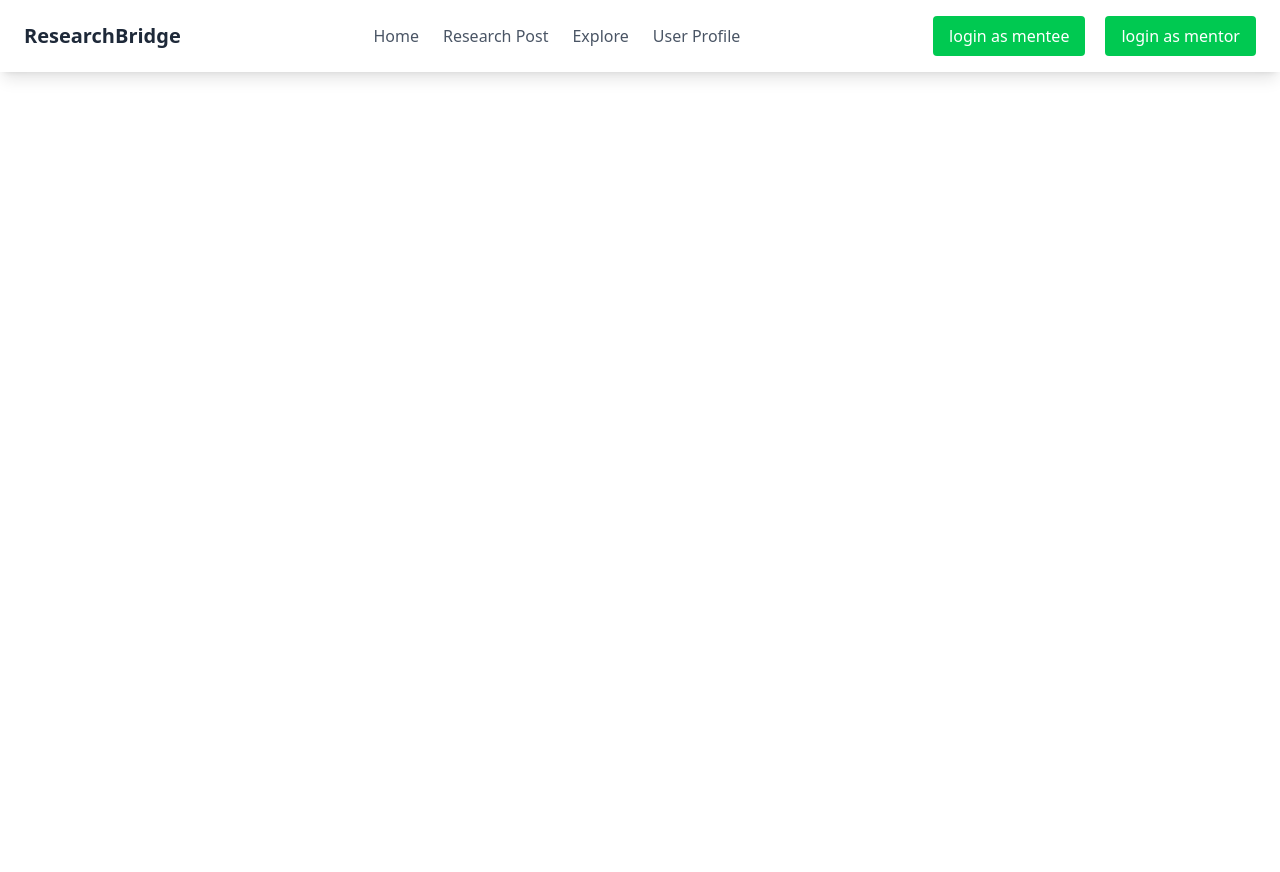
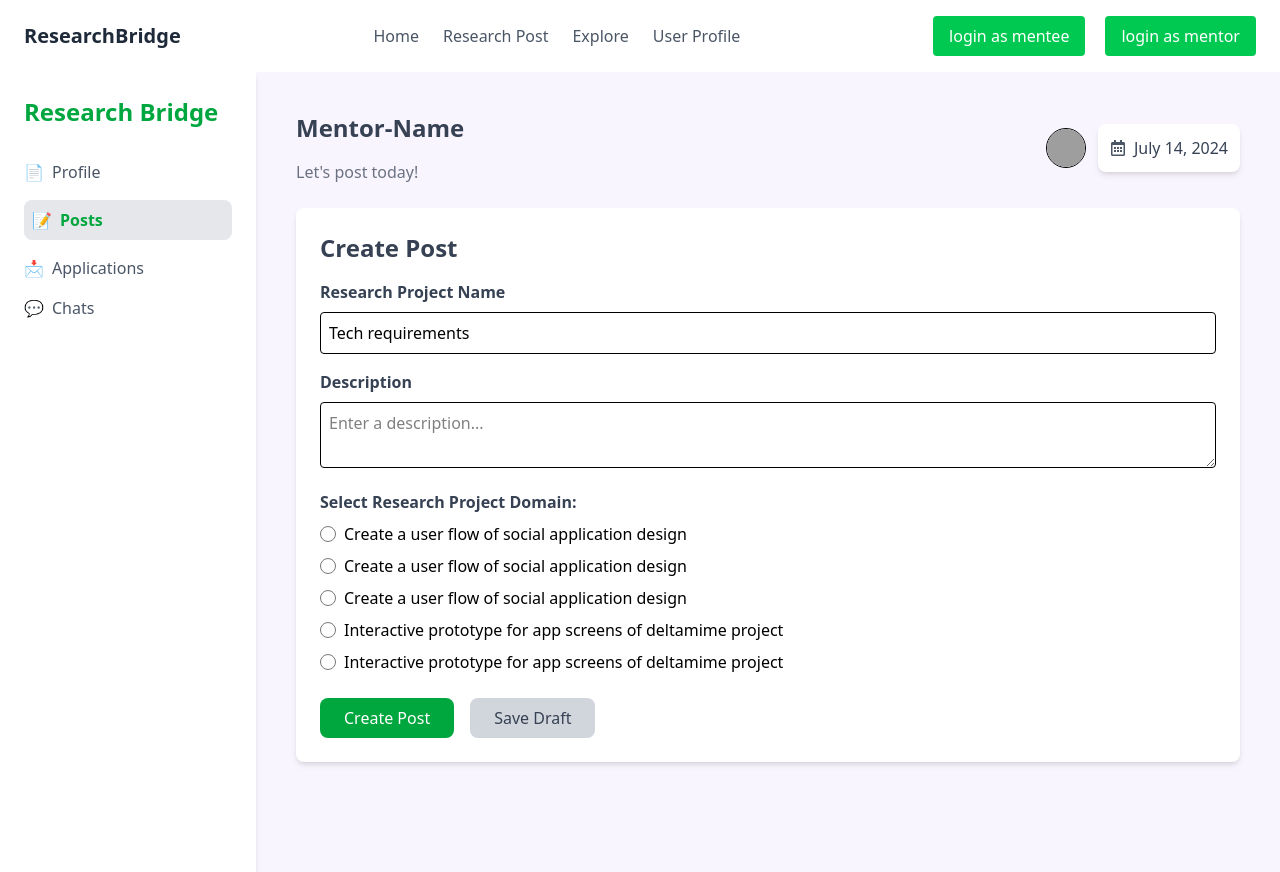
Before and after one commit to SoumyaU25/ResearchBridge, a React (Vite) app in the folder frontend/: page /create-post in a window 1280 px wide. Before the commit the page ends 800 px from the top, so only its background shows below. Built offline with nearby package versions, Linux system fonts and the light colour scheme; grey boxes are pictures that could not be loaded.

Commit message:
added mentorDashboard featues

```diff
--- a/frontend/src/App.jsx
+++ b/frontend/src/App.jsx
@@ -5,6 +5,8 @@ import Signup from './components/Login-Signup/Signup';
 import SignUpMentor from './components/Login-Signup/SignupMentor';
 import Login from './components/Login-Signup/Login';
 import LoginMentor from './components/Login-Signup/LoginMentor';
+import CreatePost from './components/dashboard/mentorDashboard/CreatePost';
+import AllPost from './components/dashboard/mentorDashboard/AllPost;'
 
 import { BrowserRouter as Router, Routes, Route } from "react-router-dom";
 
@@ -22,6 +24,8 @@ function App() {
         <Route path="/research-post" element={<h1 className="text-center mt-10 text-3xl">Research Post Page</h1>} />
         <Route path="/explore" element={<h1 className="text-center mt-10 text-3xl">Explore Page</h1>} />
         <Route path="/profile" element={<h1 className="text-center mt-10 text-3xl">User Profile Page</h1>} />
+        <Route path="/create-post" element={<CreatePost />} />
+        <Route path="/all-post" element={<AllPost />} />
       </Routes>
       </Router>
     </div>
--- /dev/null
+++ b/frontend/src/components/dashboard/mentorDashboard/AllPost.jsx
@@ -0,0 +1,109 @@
+import { useState } from "react";
+import { FaSearch } from "react-icons/fa";
+import { FiMoreVertical } from "react-icons/fi";
+import { FaRegCalendarAlt } from "react-icons/fa";
+import { BsLightningFill, BsImage, BsGrid3X3Gap, BsLink45Deg, BsRocketTakeoffFill } from "react-icons/bs";
+
+const posts = [
+  { id: 1, name: "Research Project -1", icon: <BsLightningFill className="text-green-500" />, created: "Jan 4, 2024", activity: "Jan 4, 2024" },
+  { id: 2, name: "Research Project -2", icon: <BsImage className="text-green-500" />, created: "Jan 4, 2024", activity: "Jan 4, 2024" },
+  { id: 3, name: "Research Project -3", icon: <BsGrid3X3Gap className="text-green-500" />, created: "Jan 4, 2024", activity: "Jan 2, 2024" },
+  { id: 4, name: "Research Project -4", icon: <BsLink45Deg className="text-green-500" />, created: "Jan 4, 2024", activity: "Jan 6, 2024" },
+  { id: 5, name: "Research Project -5", icon: <BsRocketTakeoffFill className="text-green-500" />, created: "Jan 4, 2024", activity: "Jan 6, 2024" },
+  { id: 6, name: "Research Project -6", icon: <BsLightningFill className="text-green-500" />, created: "Jan 4, 2024", activity: "Jan 4, 2024" },
+];
+
+export default function Dashboard() {
+  return (
+    <div className="flex h-screen bg-gray-50">
+      {/* Sidebar */}
+      <aside className="w-1/5 bg-white p-6 shadow-md">
+        <h2 className="text-2xl font-bold text-green-600">Research Bridge</h2>
+        <nav className="mt-8">
+          <ul className="space-y-4">
+            <li className="flex items-center space-x-2 text-gray-600 font-medium">
+              <span>📄</span> <span>Profile</span>
+            </li>
+            <li className="flex items-center space-x-2 bg-gray-200 p-2 rounded-lg text-green-600 font-semibold">
+              <span>📝</span> <span>Posts</span>
+            </li>
+            <li className="flex items-center space-x-2 text-gray-600 font-medium">
+              <span>📩</span> <span>Applications</span>
+            </li>
+            <li className="flex items-center space-x-2 text-gray-600 font-medium">
+              <span>💬</span> <span>Chats</span>
+            </li>
+          </ul>
+        </nav>
+      </aside>
+
+      {/* Main Content */}
+      <main className="flex-1 p-8">
+        <header className="flex justify-between items-center">
+          <div>
+            <h2 className="text-2xl font-bold text-gray-700 mb-4">Mentor-Name</h2>
+            <p className="text-gray-500">Let's post today!</p>
+          </div>
+          <div className="flex items-center space-x-3">
+                      <img
+                        src="https://randomuser.me/api/portraits/women/44.jpg"
+                        alt="User"
+                        className="w-10 h-10 rounded-full border"
+                      />
+                      <div className="p-3 bg-white shadow-md rounded-lg flex items-center">
+                        <FaRegCalendarAlt className="text-gray-600" />
+                        <span className="ml-2 text-gray-700">July 14, 2024</span>
+                      </div>
+                    </div>
+        </header>
+
+        <div className="mt-6 flex space-x-6">
+          <button className="font-semibold text-gray-700">Completed</button>
+          <button className="text-gray-500">Drafts</button>
+        </div>
+
+        <div className="mt-6 flex items-center bg-white p-2 rounded-md shadow">
+          <FaSearch className="text-gray-400 mx-2" />
+          <input
+            type="text"
+            placeholder="Search Posts"
+            className="w-full outline-none"
+          />
+        </div>
+
+        <div className="mt-6 flex justify-between items-center">
+          <h3 className="text-lg text-gray-700 font-semibold">All Posts</h3>
+          <button className="bg-green-600 text-white px-4 py-2 rounded-md">Create Post</button>
+        </div>
+
+        <div className="mt-4 bg-white shadow-md rounded-lg">
+          <table className="w-full text-left">
+            <thead>
+              <tr className="border-b">
+                <th className="p-4 text-gray-500">Post Name</th>
+                <th className="p-4 text-gray-500">Task Created</th>
+                <th className="p-4 text-gray-500">Last Activity</th>
+                <th className="p-4"></th>
+              </tr>
+            </thead>
+            <tbody>
+              {posts.map((post) => (
+                <tr key={post.id} className="border-b hover:bg-gray-100">
+                  <td className="p-4 flex items-center space-x-3">
+                    {post.icon}
+                    <span className="font-semibold text-gray-700">{post.name}</span>
+                  </td>
+                  <td className="p-4 text-gray-500">{post.created}</td>
+                  <td className="p-4 text-gray-500">{post.activity}</td>
+                  <td className="p-4 text-right">
+                    <FiMoreVertical className="text-gray-500 cursor-pointer" />
+                  </td>
+                </tr>
+              ))}
+            </tbody>
+          </table>
+        </div>
+      </main>
+    </div>
+  );
+}
--- /dev/null
+++ b/frontend/src/components/dashboard/mentorDashboard/CreatePost.jsx
@@ -0,0 +1,109 @@
+import React, { useState } from "react";
+import { FaUserCircle } from "react-icons/fa";
+import { FaRegCalendarAlt } from "react-icons/fa";
+import { AiOutlineCalendar } from "react-icons/ai";
+import { format } from "date-fns";
+
+const CreatePost = () => {
+  const [selectedDomain, setSelectedDomain] = useState("");
+
+  return (
+    <div className="flex h-screen bg-[#F9F5FF]">
+      {/* Sidebar */}
+      <aside className="w-1/5 bg-white p-6 shadow-md">
+        <h2 className="text-2xl font-bold text-green-600">Research Bridge</h2>
+        <nav className="mt-8">
+          <ul className="space-y-4">
+            <li className="flex items-center space-x-2 text-gray-600 font-medium">
+              <span>📄</span> <span>Profile</span>
+            </li>
+            <li className="flex items-center space-x-2 bg-gray-200 p-2 rounded-lg text-green-600 font-semibold">
+              <span>📝</span> <span>Posts</span>
+            </li>
+            <li className="flex items-center space-x-2 text-gray-600 font-medium">
+              <span>📩</span> <span>Applications</span>
+            </li>
+            <li className="flex items-center space-x-2 text-gray-600 font-medium">
+              <span>💬</span> <span>Chats</span>
+            </li>
+          </ul>
+        </nav>
+      </aside>
+
+      {/* Main Content */}
+      <main className="flex-1 p-10">
+        <div className="flex justify-between items-center">
+          <div>
+            <h3 className="text-2xl font-bold text-gray-700 mb-4 ">Mentor-Name</h3>
+            <p className="text-gray-500">Let's post today!</p>
+          </div>
+          <div className="flex items-center space-x-3">
+            <img
+              src="https://randomuser.me/api/portraits/women/44.jpg"
+              alt="User"
+              className="w-10 h-10 rounded-full border"
+            />
+            <div className="p-3 bg-white shadow-md rounded-lg flex items-center">
+              <FaRegCalendarAlt className="text-gray-600" />
+              <span className="ml-2 text-gray-700">July 14, 2024</span>
+            </div>
+          </div>
+        </div>
+
+        <div className="mt-6 bg-white p-6 rounded-lg shadow-md">
+          <h2 className="text-2xl font-bold text-gray-700">Create Post</h2>
+
+          <div className="mt-4">
+            <label className="text-gray-700 font-semibold">Research Project Name</label>
+            <input
+              type="text"
+              className="w-full border p-2 rounded mt-2"
+              placeholder="Enter project name"
+              defaultValue="Tech requirements"
+            />
+          </div>
+
+          <div className="mt-4">
+            <label className="text-gray-700 font-semibold">Description</label>
+            <textarea
+              className="w-full border p-2 rounded mt-2"
+              placeholder="Enter a description..."
+            ></textarea>
+          </div>
+
+          <div className="mt-4">
+            <label className="text-gray-700 font-semibold">Select Research Project Domain:</label>
+            <div className="space-y-2 mt-2">
+              {[
+                "Create a user flow of social application design",
+                "Create a user flow of social application design",
+                "Create a user flow of social application design",
+                "Interactive prototype for app screens of deltamime project",
+                "Interactive prototype for app screens of deltamime project",
+              ].map((option, index) => (
+                <label key={index} className="flex items-center space-x-2">
+                  <input
+                    type="radio"
+                    name="domain"
+                    value={option}
+                    checked={selectedDomain === option}
+                    onChange={() => setSelectedDomain(option)}
+                    className="h-4 w-4"
+                  />
+                  <span>{option}</span>
+                </label>
+              ))}
+            </div>
+          </div>
+
+          <div className="mt-6 flex space-x-4">
+            <button className="bg-green-600 text-white px-6 py-2 rounded-lg">Create Post</button>
+            <button className="bg-gray-300 text-gray-700 px-6 py-2 rounded-lg">Save Draft</button>
+          </div>
+        </div>
+      </main>
+    </div>
+  );
+};
+
+export default CreatePost;
--- a/frontend/src/components/dashboard/userDashboard.jsx
+++ /dev/null
@@ -1 +0,0 @@
-console.log("user dashboard");
```
